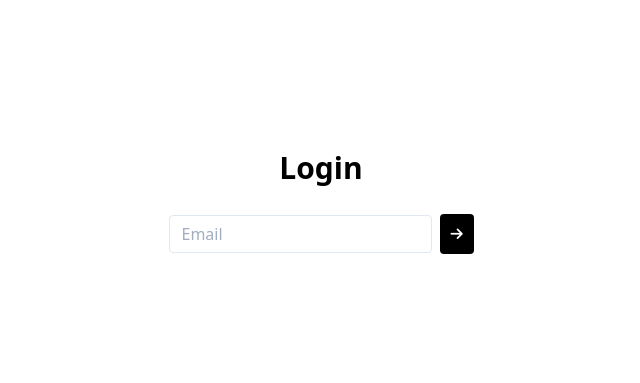
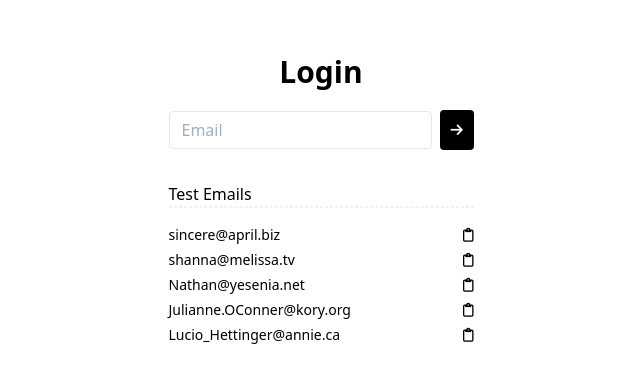
Before and after one commit to drcyph3r/vue-demo, a Vue app: page / in a window 1280 px wide. Shown: the part 201-584 px from the top of the page, without its empty margins (319-959 px from the left). Built offline with nearby package versions, Linux system fonts and the light colour scheme; what vue-content-placeholders would draw is missing.

Commit message:
ft: test emails

```diff
--- a/src/views/Login.vue
+++ b/src/views/Login.vue
@@ -2,8 +2,9 @@
   <div
     class="max-w-6xl mx-auto min-h-screen flex flex-col space-y-6 items-center justify-center"
   >
-    <p class="text-3xl font-bold">Login</p>
-    <form class="flex items-center space-x-2" @submit.prevent="login">
+    <div class="max-w-xl">
+      <p class="text-3xl font-bold text-center pb-4">Login</p>
+      <form class="flex items-center space-x-2 mb-8" @submit.prevent="login">
         <input
           v-model="form.email"
           type="email"
@@ -40,7 +41,23 @@
           <i v-else class="fas fa-arrow-right text-sm text-white"></i>
         </button>
       </form>
+      <div>
+        <p class="font-medium">Test Emails</p>
+        <div class="border border-dashed border-gray-200 mb-4"></div>
+        <div
+          v-for="(email, i) in testEmails"
+          :key="i"
+          class="flex justify-between items-center pb-1"
+        >
+          <p class="text-sm ">{{ email }}</p>
+          <i
+            class="far fa-clipboard text-sm cursor-pointer"
+            @click="form.email = email"
+          ></i>
+        </div>
+      </div>
       <p v-if="ui.errMsg" class="text-red-600 text-sm py-2">{{ ui.errMsg }}</p>
+    </div>
   </div>
 </template>
 
@@ -55,6 +72,13 @@ export default {
       form: {
         email: "",
       },
+      testEmails: [
+        "sincere@april.biz",
+        "shanna@melissa.tv",
+        "Nathan@yesenia.net",
+        "Julianne.OConner@kory.org",
+        "Lucio_Hettinger@annie.ca",
+      ],
     };
   },
   methods: {
```
Lines whose indentation alone changed are shown as unchanged.
